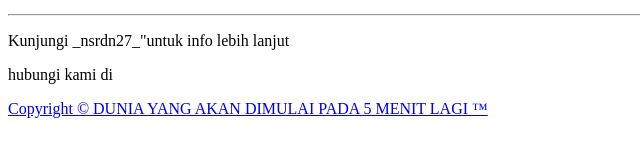
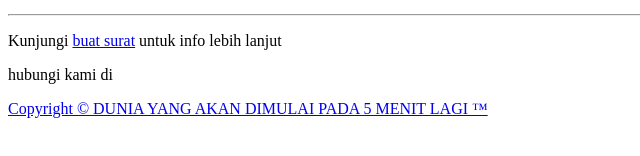
Before and after one commit to nasiranda/nasiranda.github.io, a plain HTML site: page 6.4.html in a window 1280 px wide. Shown: the part 238-394 px from the top of the page, 0-640 px from the left. Drawn offline with Linux system fonts and the light colour scheme.

Commit message:
Update 6.4.html

```diff
--- a/6.4.html
+++ b/6.4.html
@@ -18,8 +18,7 @@
 <LI><B>PENERBIT</B>: PT GRAHA MULIA<BR>
 <LI><B>PENULIS</B>: DOUWES DEKKER</P>
 <hr>
-
-<p> Kunjungi <a Herf="https://www.instagram.:om">_nsrdn27_"</a>untuk info lebih lanjut</p>
+<p> Kunjungi <a href="http://www.suratplus.com/">buat surat</a> untuk info lebih lanjut</p>
 
 <p>hubungi kami di <a
 href="mailto:Sodikin392@gmail.com?subject=mohon informasi="klik link ini untuk mengirim email kepada kami>
```
